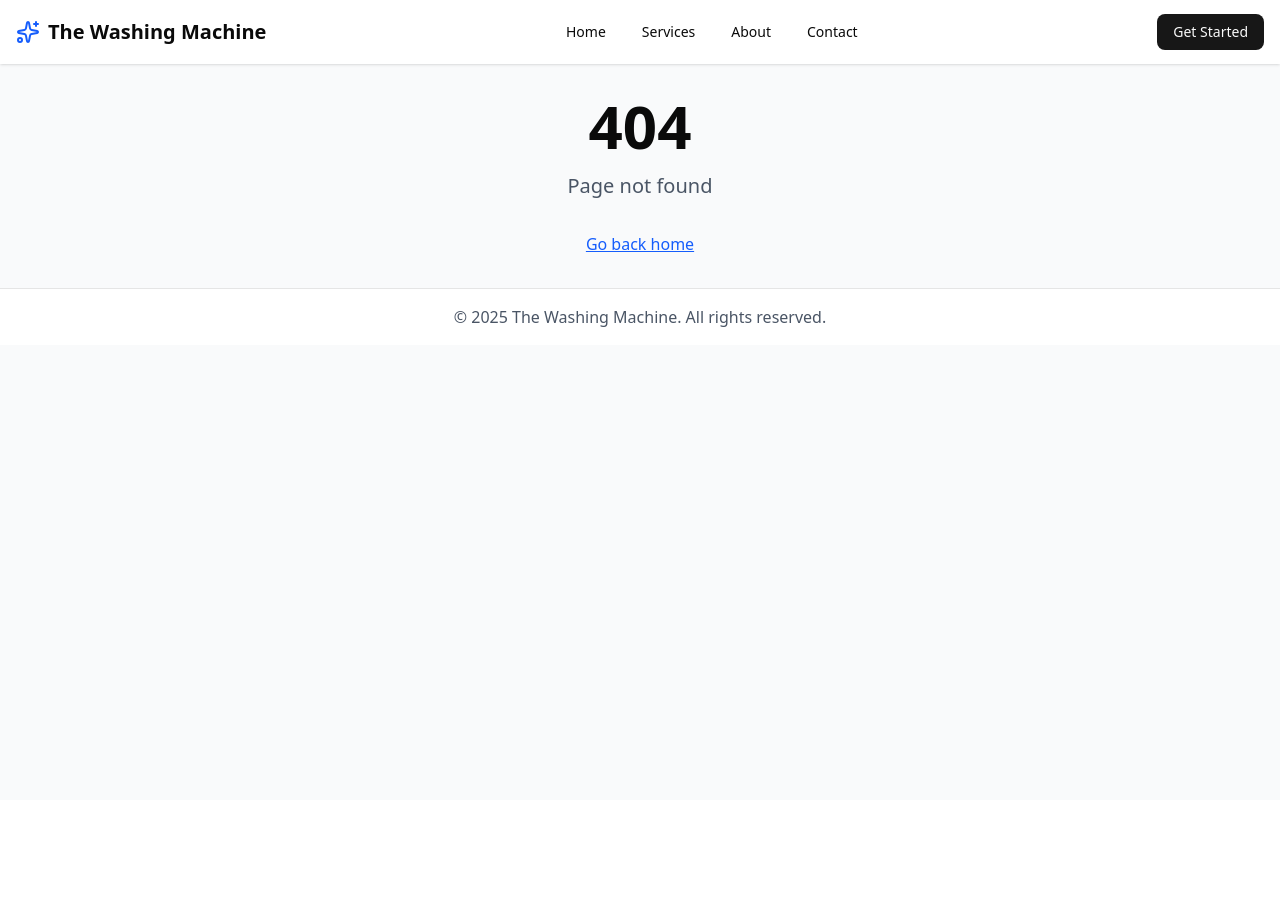
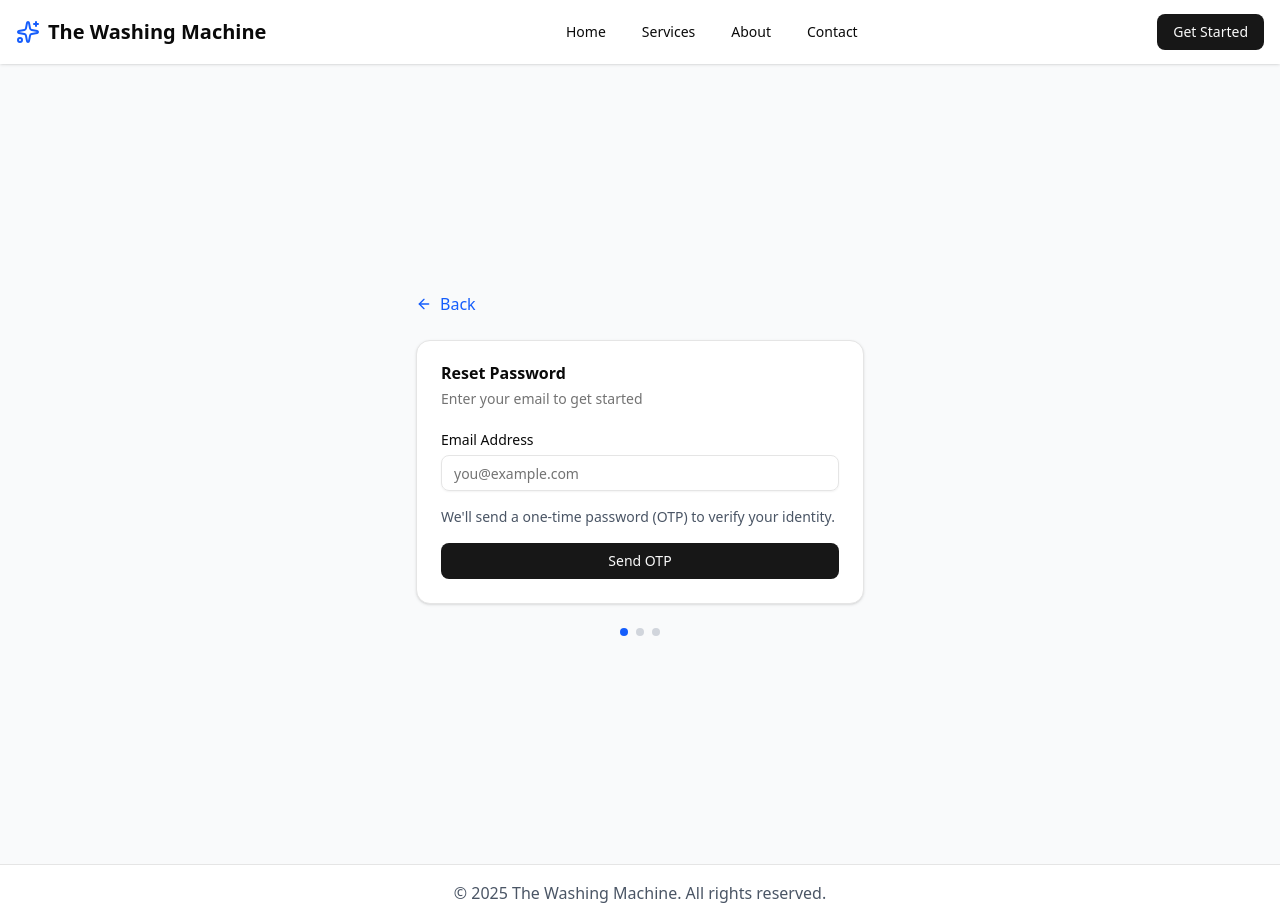
Before and after one commit to akilapilapitiya/The_Washing_Machine, a React (Vite) app in the folder frontend/: page /forgot-password in a window 1280 px wide. Before the commit this address had no page. Before the commit the page ends 800 px from the top, so only its background shows below. Built offline with nearby package versions, Linux system fonts and the light colour scheme.

Commit message:
feat: Forgot Password Sequence added

```diff
--- a/frontend/src/App.jsx
+++ b/frontend/src/App.jsx
@@ -7,6 +7,7 @@ import Services from './pages/Services'
 import Signup from './pages/Signup'
 import CustomerLogin from './pages/CustomerLogin'
 import EmployeeLogin from './pages/EmployeeLogin'
+import ForgotPassword from './pages/ForgotPassword'
 import NotFound from './pages/NotFound'
 
 const App = () => {
@@ -20,6 +21,7 @@ const App = () => {
           <Route path="signup" element={<Signup />} />
           <Route path="login" element={<CustomerLogin />} />
           <Route path="employee/login" element={<EmployeeLogin />} />
+          <Route path="forgot-password" element={<ForgotPassword />} />
           <Route path="*" element={<NotFound />} />
         </Route>
       </Routes>
--- a/frontend/src/features/auth/EmployeeLoginPage.jsx
+++ b/frontend/src/features/auth/EmployeeLoginPage.jsx
@@ -52,7 +52,7 @@ const EmployeeLoginPage = () => {
                   <input type="checkbox" className="rounded" />
                   <span className="text-gray-600">Remember me</span>
                 </label>
-                <Link to="/employee/forgot-password" className="text-blue-600 hover:underline">
+                <Link to="/forgot-password" className="text-blue-600 hover:underline">
                   Forgot password?
                 </Link>
               </div>
--- /dev/null
+++ b/frontend/src/features/auth/ForgotPasswordPage.jsx
@@ -0,0 +1,183 @@
+import React, { useState } from 'react'
+import { useNavigate } from 'react-router-dom'
+import { Button } from '@/components/ui/button'
+import { Input } from '@/components/ui/input'
+import { Label } from '@/components/ui/label'
+import { Card, CardContent, CardDescription, CardHeader, CardTitle } from '@/components/ui/card'
+import { ArrowLeft } from 'lucide-react'
+
+const ForgotPasswordPage = () => {
+  const navigate = useNavigate()
+  const [step, setStep] = useState(1) // 1: email, 2: otp, 3: password
+  const [email, setEmail] = useState('')
+  const [otp, setOtp] = useState('')
+  const [password, setPassword] = useState('')
+  const [confirmPassword, setConfirmPassword] = useState('')
+  const [loading, setLoading] = useState(false)
+
+  const handleEmailSubmit = (e) => {
+    e.preventDefault()
+    setLoading(true)
+    // Simulate API call to send OTP
+    setTimeout(() => {
+      setLoading(false)
+      setStep(2)
+    }, 1000)
+  }
+
+  const handleOtpSubmit = (e) => {
+    e.preventDefault()
+    setLoading(true)
+    // Simulate API call to verify OTP
+    setTimeout(() => {
+      setLoading(false)
+      setStep(3)
+    }, 1000)
+  }
+
+  const handlePasswordSubmit = (e) => {
+    e.preventDefault()
+    setLoading(true)
+    // Simulate API call to reset password
+    setTimeout(() => {
+      setLoading(false)
+      navigate('/login')
+    }, 1000)
+  }
+
+  const handleBack = () => {
+    if (step > 1) {
+      setStep(step - 1)
+    } else {
+      navigate('/login')
+    }
+  }
+
+  return (
+    <div className="min-h-screen bg-gray-50 flex items-center justify-center py-12 px-4">
+      <div className="w-full max-w-md">
+        <button
+          onClick={handleBack}
+          className="flex items-center gap-2 text-blue-600 hover:text-blue-700 mb-6 font-medium"
+        >
+          <ArrowLeft className="h-4 w-4" />
+          Back
+        </button>
+
+        <Card>
+          <CardHeader>
+            <CardTitle>Reset Password</CardTitle>
+            <CardDescription>
+              {step === 1 && 'Enter your email to get started'}
+              {step === 2 && 'Enter the OTP sent to your email'}
+              {step === 3 && 'Create your new password'}
+            </CardDescription>
+          </CardHeader>
+          <CardContent>
+            {/* Step 1: Email */}
+            {step === 1 && (
+              <form onSubmit={handleEmailSubmit} className="space-y-4">
+                <div className="space-y-2">
+                  <Label htmlFor="email">Email Address</Label>
+                  <Input
+                    id="email"
+                    type="email"
+                    placeholder="you@example.com"
+                    value={email}
+                    onChange={(e) => setEmail(e.target.value)}
+                    required
+                  />
+                </div>
+                <p className="text-sm text-gray-600">
+                  We'll send a one-time password (OTP) to verify your identity.
+                </p>
+                <Button type="submit" className="w-full" disabled={loading}>
+                  {loading ? 'Sending...' : 'Send OTP'}
+                </Button>
+              </form>
+            )}
+
+            {/* Step 2: OTP */}
+            {step === 2 && (
+              <form onSubmit={handleOtpSubmit} className="space-y-4">
+                <div className="space-y-2">
+                  <Label htmlFor="otp">One-Time Password (OTP)</Label>
+                  <Input
+                    id="otp"
+                    type="text"
+                    placeholder="000000"
+                    value={otp}
+                    onChange={(e) => setOtp(e.target.value)}
+                    maxLength="6"
+                    required
+                  />
+                </div>
+                <p className="text-sm text-gray-600">
+                  Check your email for the 6-digit code. It expires in 10 minutes.
+                </p>
+                <Button type="submit" className="w-full" disabled={loading}>
+                  {loading ? 'Verifying...' : 'Verify OTP'}
+                </Button>
+              </form>
+            )}
+
+            {/* Step 3: New Password */}
+            {step === 3 && (
+              <form onSubmit={handlePasswordSubmit} className="space-y-4">
+                <div className="space-y-2">
+                  <Label htmlFor="new-password">New Password</Label>
+                  <Input
+                    id="new-password"
+                    type="password"
+                    placeholder="••••••••"
+                    value={password}
+                    onChange={(e) => setPassword(e.target.value)}
+                    required
+                  />
+                </div>
+
+                <div className="space-y-2">
+                  <Label htmlFor="confirm-password">Confirm Password</Label>
+                  <Input
+                    id="confirm-password"
+                    type="password"
+                    placeholder="••••••••"
+                    value={confirmPassword}
+                    onChange={(e) => setConfirmPassword(e.target.value)}
+                    required
+                  />
+                </div>
+
+                {password && confirmPassword && password !== confirmPassword && (
+                  <p className="text-sm text-red-600">Passwords do not match</p>
+                )}
+
+                <Button
+                  type="submit"
+                  className="w-full"
+                  disabled={loading || !password || !confirmPassword || password !== confirmPassword}
+                >
+                  {loading ? 'Resetting...' : 'Reset Password'}
+                </Button>
+              </form>
+            )}
+          </CardContent>
+        </Card>
+
+        {/* Progress Indicator */}
+        <div className="mt-6 flex justify-center gap-2">
+          {[1, 2, 3].map((s) => (
+            <div
+              key={s}
+              className={`h-2 w-2 rounded-full transition-colors ${
+                s <= step ? 'bg-blue-600' : 'bg-gray-300'
+              }`}
+            />
+          ))}
+        </div>
+      </div>
+    </div>
+  )
+}
+
+export default ForgotPasswordPage
--- /dev/null
+++ b/frontend/src/pages/ForgotPassword.jsx
@@ -0,0 +1,3 @@
+import ForgotPasswordPage from '@/features/auth/ForgotPasswordPage'
+
+export default ForgotPasswordPage
```
